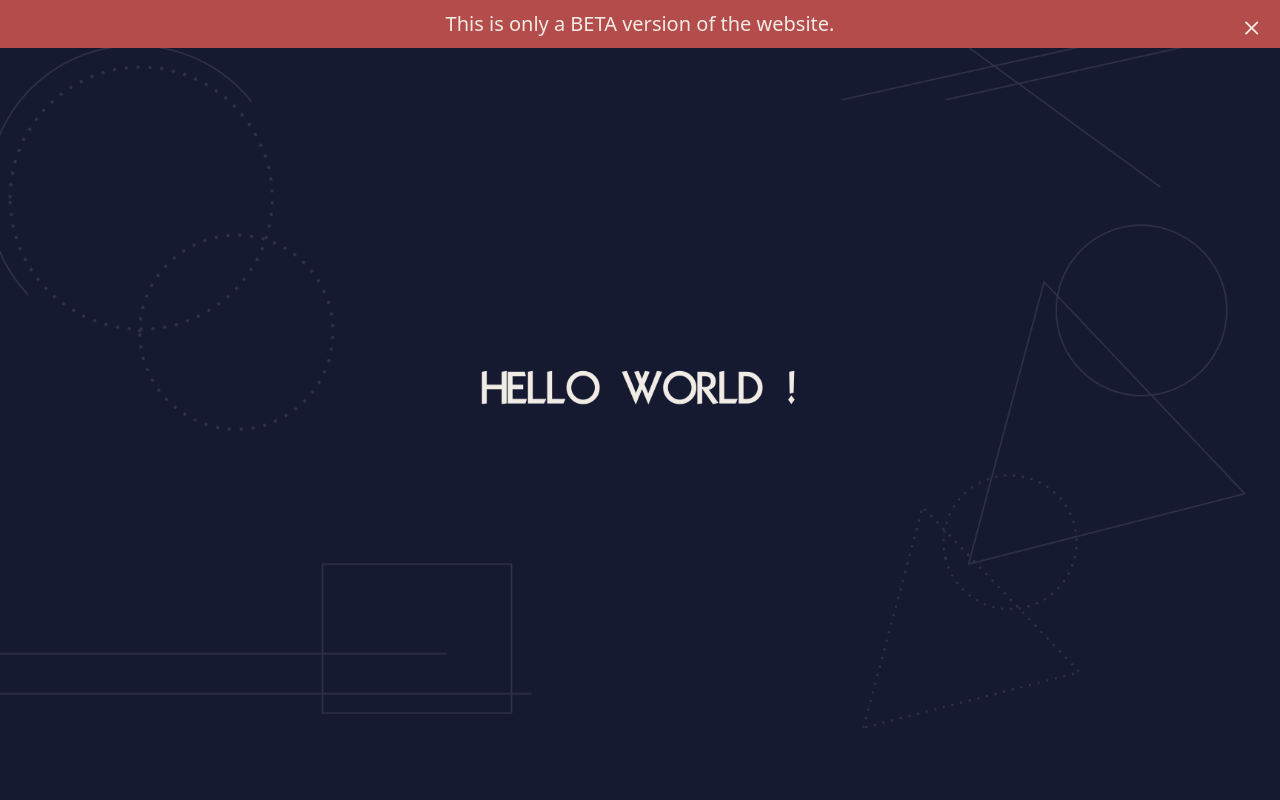
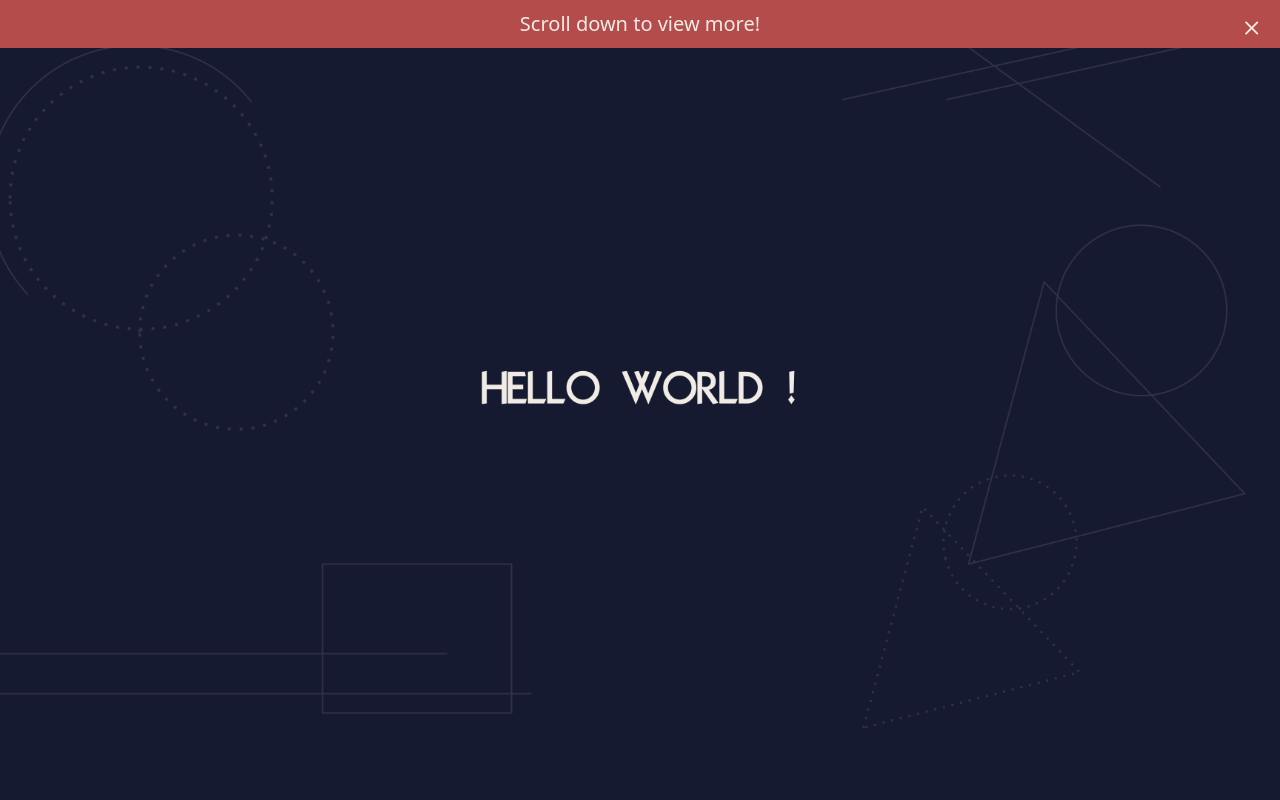
Before and after one commit to Estrella0812/thea3135, a React (Create React App) app: page / in a window 1280 px wide. Shown: the top 800 px of the page. Built offline with nearby package versions, Linux system fonts and the light colour scheme; no server answers.

Commit message:
changed announcement

```diff
--- a/src/pages/mainPageContent/Announcement/Announcement.js
+++ b/src/pages/mainPageContent/Announcement/Announcement.js
@@ -10,7 +10,7 @@ function Announcement(){
 
 
     const announcement = [
-        <h5 className="announcement" style={{width:`calc(100vw - ${scrollbarWidth}px)`}}>This is only a BETA version of the website.<X size={30} className="close-icon" onClick={() => setClose(!close)}></X></h5>
+        <h5 className="announcement" style={{width:`calc(100vw - ${scrollbarWidth}px)`}}>Scroll down to view more!<X size={30} className="close-icon" onClick={() => setClose(!close)}></X></h5>
     ]
 
     return(
```
